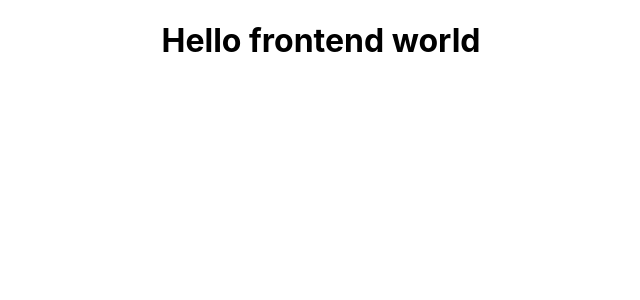
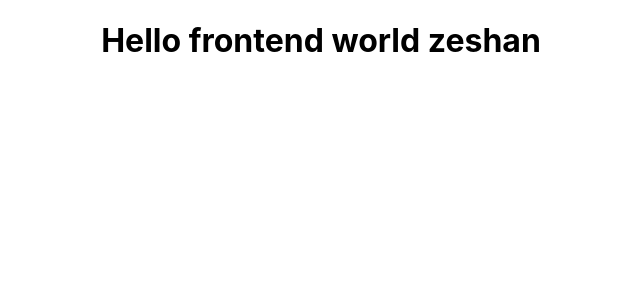
Before and after one commit to zeeshandev4u/frontend-cicd, a React (Create React App) app: page / in a window 1280 px wide. Shown: the top 300 px of the page, without its empty margins (319-959 px from the left). Built offline with nearby package versions, Linux system fonts and the light colour scheme.

Commit message:
check message

```diff
--- a/src/App.js
+++ b/src/App.js
@@ -4,7 +4,7 @@ import './App.css';
 function App() {
   return (
     <div className="App">
-     <h1>Hello frontend world</h1>
+     <h1>Hello frontend world zeshan</h1>
     </div>
   );
 }
```
